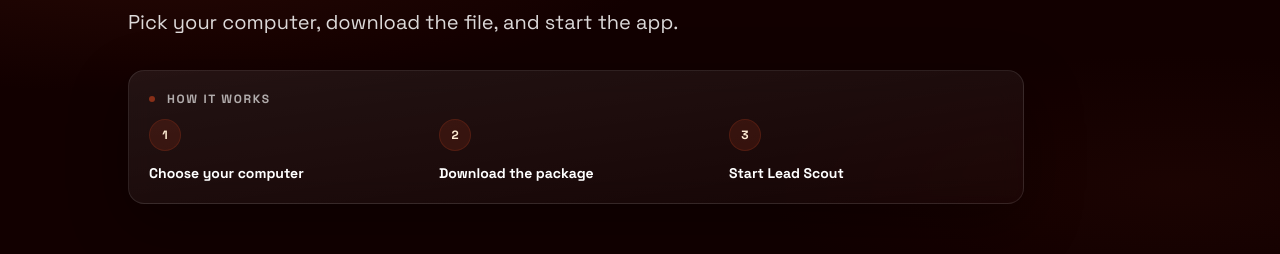
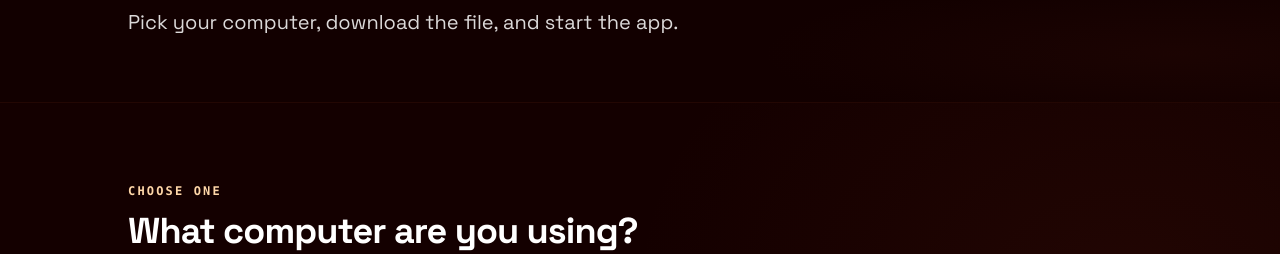
Before and after one commit to ReedFisch/Sumac-Systems, a Next.js app: page /lead-scout in a window 1280 px wide. Shown: the part 231-485 px from the top of the page. Built offline with nearby package versions, Linux system fonts and the light colour scheme; no server answers.

Commit message:
Remove Lead Scout how-it-works panel

```diff
--- a/src/app/lead-scout/page.tsx
+++ b/src/app/lead-scout/page.tsx
@@ -133,21 +133,6 @@ export default function LeadScoutPage() {
             <p className="mt-4 max-w-2xl text-lg leading-8 text-white/85 md:text-xl">
               Pick your computer, download the file, and start the app.
             </p>
-
-            <div className="mt-8 max-w-4xl rounded-2xl border border-white/[0.1] bg-gradient-to-br from-white/[0.075] to-white/[0.02] p-4 text-white shadow-[0_20px_60px_rgba(0,0,0,0.32)] backdrop-blur-md sm:p-5">
-              <div className="mb-3 flex items-center gap-3">
-                <span className="h-1.5 w-1.5 rounded-full bg-sumac-brandy" aria-hidden="true" />
-                <p className="text-xs font-bold uppercase tracking-[0.14em] text-white/65">How it works</p>
-              </div>
-              <div className="grid gap-2 sm:grid-cols-3 sm:gap-4">
-                {["Choose your computer", "Download the package", "Start Lead Scout"].map((label, index) => (
-                  <div key={label} className="flex items-center gap-3 rounded-xl border border-white/[0.08] bg-white/[0.025] px-3 py-3 sm:block sm:border-0 sm:bg-transparent sm:px-0 sm:py-0">
-                    <span className="flex h-8 w-8 shrink-0 items-center justify-center rounded-full border border-sumac-brandy/35 bg-sumac-brandy/25 text-xs font-bold text-orange-100">{index + 1}</span>
-                    <p className="text-sm font-bold leading-5 sm:mt-3">{label}</p>
-                  </div>
-                ))}
-              </div>
-            </div>
           </div>
         </section>
 
```
